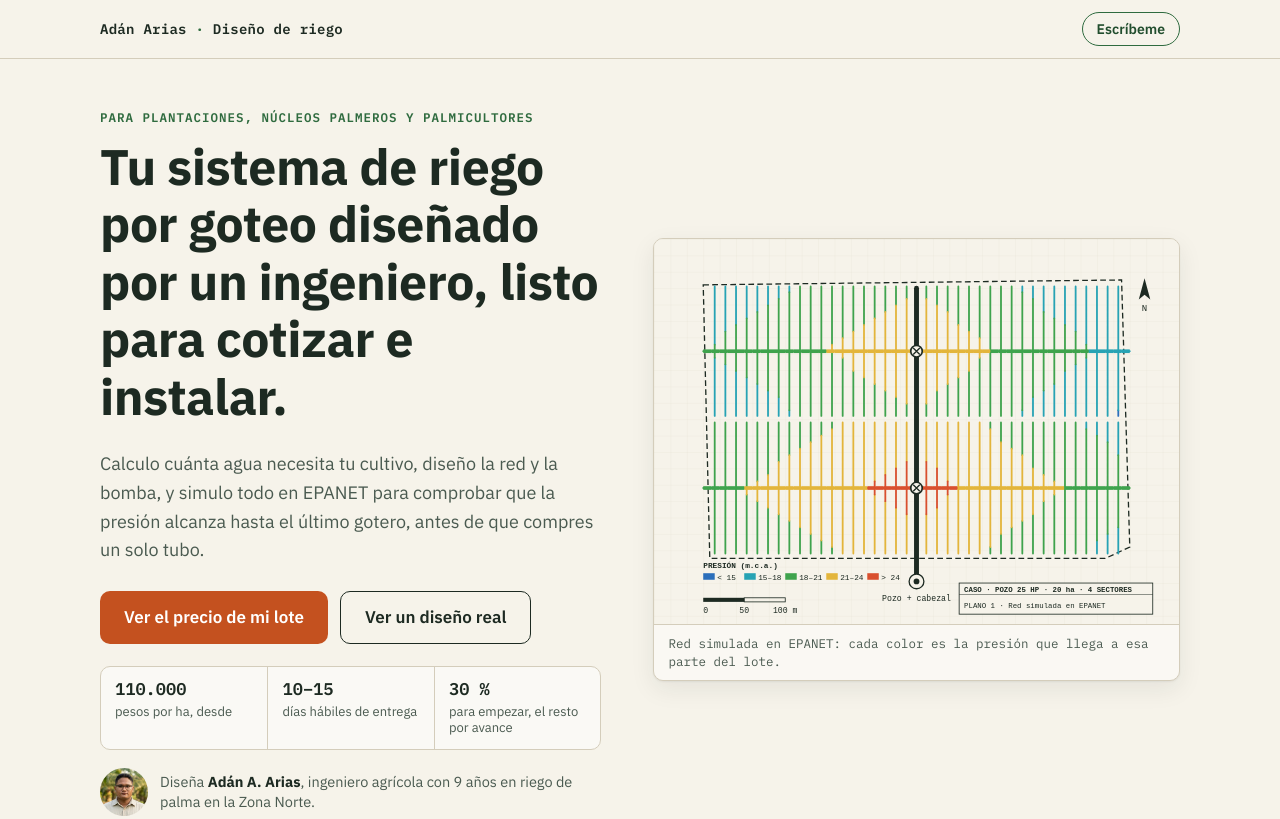
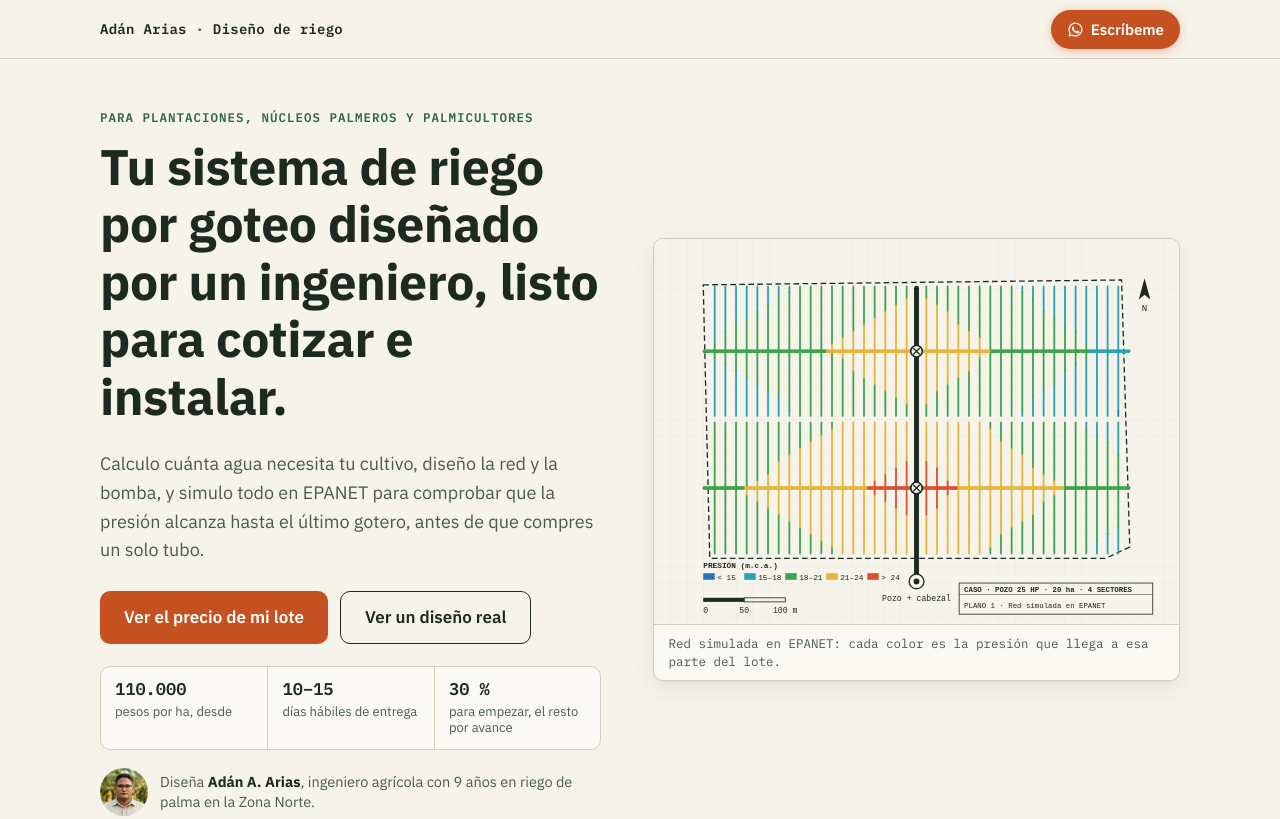
Before and after one commit to gaminuma06/cursos-web, a plain HTML site: page index.html in a window 1280 px wide. Shown: the top 819 px of the page. Drawn offline with Linux system fonts and the light colour scheme.

Commit message:
Riego: barra superior fija y botón Escríbeme resaltado
Co-Authored-By: Claude Opus 5.5 <noreply@anthropic.com>
Claude-Session: https://claude.ai/code/session_01D73i5FRGzstQUca4dBTXXZ

```diff
--- a/index.html
+++ b/index.html
@@ -32,11 +32,16 @@ section{padding:72px 0}
 .sub{color:var(--tinta2);font-size:18px;max-width:640px}
 
 /* barra superior */
-.tope{border-bottom:1px solid var(--linea);background:var(--papel)}
+.tope{position:sticky;top:0;z-index:30;border-bottom:1px solid var(--linea);background:rgba(246,243,234,.96);-webkit-backdrop-filter:saturate(1.4) blur(6px);backdrop-filter:saturate(1.4) blur(6px)}
+html{scroll-padding-top:72px}
 .tope .envase{display:flex;align-items:center;justify-content:space-between;height:58px}
 .marca{font:600 14px/1.2 var(--mono);color:var(--tinta);text-decoration:none;letter-spacing:.02em}
 .marca span{color:var(--verde)}
-.tope a.wa{font:600 14px/1 var(--sans);text-decoration:none;color:var(--verde-osc);border:1.5px solid var(--verde);border-radius:999px;padding:9px 14px}
+.tope a.wa{display:inline-flex;align-items:center;gap:7px;font:600 15px/1 var(--sans);text-decoration:none;color:#fff;background:var(--accion);border-radius:999px;padding:11px 16px;box-shadow:0 2px 8px rgba(196,81,31,.35);transition:transform .12s ease,background .15s ease;-webkit-tap-highlight-color:transparent}
+.tope a.wa svg{width:17px;height:17px;flex:none}
+@media (max-width:600px){.marca{font-size:12.5px;white-space:nowrap}.tope a.wa{font-size:14px;padding:10px 13px}}
+.tope a.wa:active{transform:scale(.96)}
+@media (hover:hover){.tope a.wa:hover{background:var(--accion-osc)}}
 
 /* botones */
 .boton{display:inline-flex;align-items:center;justify-content:center;gap:8px;background:var(--accion);color:#fff;font:600 17px/1 var(--sans);
@@ -226,7 +231,7 @@ fbq('track', 'PageView');
 <header class="tope">
   <div class="envase">
     <a class="marca" href="#">Adán Arias <span>·</span> Diseño de riego</a>
-    <a class="wa" id="wa-tope" href="#" rel="noopener">Escríbeme</a>
+    <a class="wa" id="wa-tope" href="#" rel="noopener"><svg viewBox="0 0 24 24" aria-hidden="true" fill="currentColor"><path d="M12 2a10 10 0 0 0-8.6 15.1L2 22l5-1.3A10 10 0 1 0 12 2Zm0 18.2a8.2 8.2 0 0 1-4.2-1.2l-.3-.2-3 .8.8-2.9-.2-.3A8.2 8.2 0 1 1 12 20.2Zm4.5-6.1c-.2-.1-1.5-.7-1.7-.8-.2-.1-.4-.1-.6.1l-.8 1c-.1.2-.3.2-.5.1a6.7 6.7 0 0 1-3.3-2.9c-.3-.4.2-.4.7-1.3.1-.2 0-.3 0-.4l-.8-1.8c-.2-.5-.4-.4-.6-.4h-.5a1 1 0 0 0-.7.3 3 3 0 0 0-.9 2.2 5.2 5.2 0 0 0 1.1 2.8 11.9 11.9 0 0 0 4.6 4c1.7.7 2.4.8 3.2.7.5-.1 1.5-.6 1.8-1.2.2-.6.2-1.1.1-1.2l-.4-.3Z"/></svg>Escríbeme</a>
   </div>
 </header>
 
```
